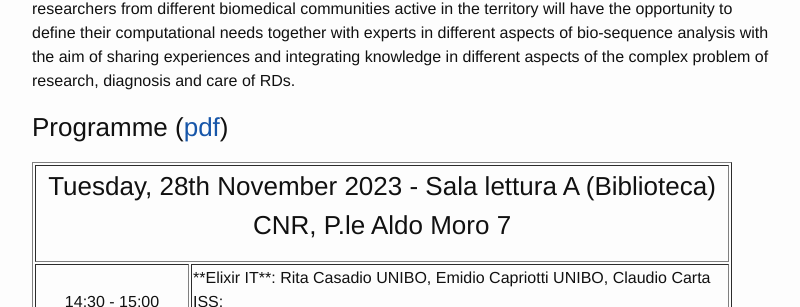
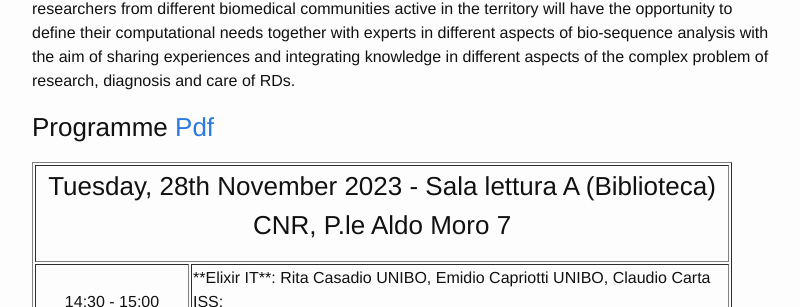
Before and after one commit to ELIXIR-IIB-training/website, a Jekyll site: the page built from _posts/2023-11-28-Workshop_RD.md, in a window 1280 px wide and 900 px high, scrolled down 1360 px. Shown: the part 148-455 px from the top of the window, without its empty margins (238-1038 px from the left). Built offline with Jekyll 4.4.1, drawn with Linux system fonts in a browser that asks for light colours; part of the change alters nothing that is shown.

```diff
--- a/_posts/2023-11-28-Workshop_RD.md
+++ b/_posts/2023-11-28-Workshop_RD.md
@@ -47,7 +47,7 @@ The ELIXIR Italy community interested in Rare Diseases (RDs) has the main goal o
 
 
 
-### Programme ([pdf]({{https://github.com/ELIXIR-IIB-training/website/blob/gh-pages/miscellaneous/programma_finale_workshop_RD-AHM_ELIXIR-IT.pdf}}))
+### Programme <a id="raw-url" href="https://github.com/ELIXIR-IIB-training/website/blob/gh-pages/miscellaneous/programma_finale_workshop_RD-AHM_ELIXIR-IT.pdf">Pdf</a>
 <table border="1" width="700">
   <tr>
     <td colspan="4" align="center"><h3>Tuesday, 28th November 2023 - Sala lettura A (Biblioteca) CNR, P.le Aldo Moro 7</h3></td>
```
